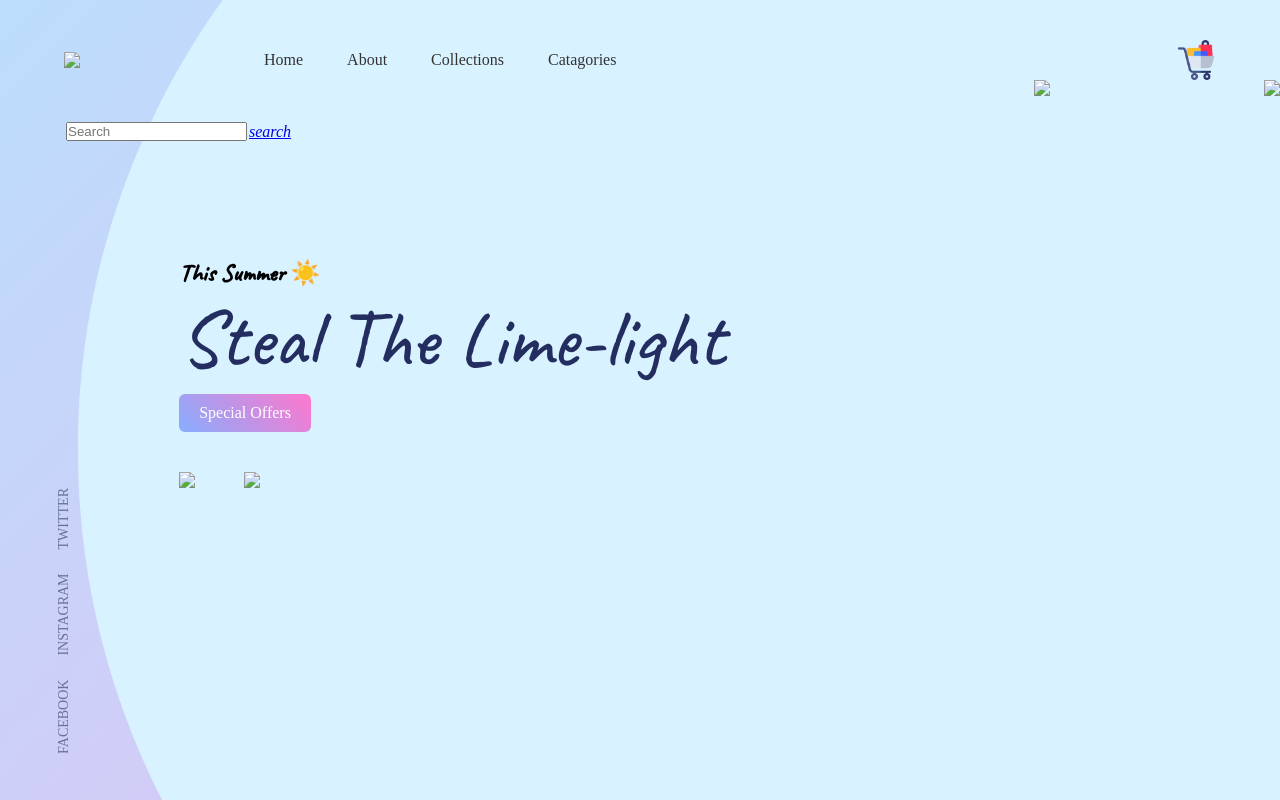
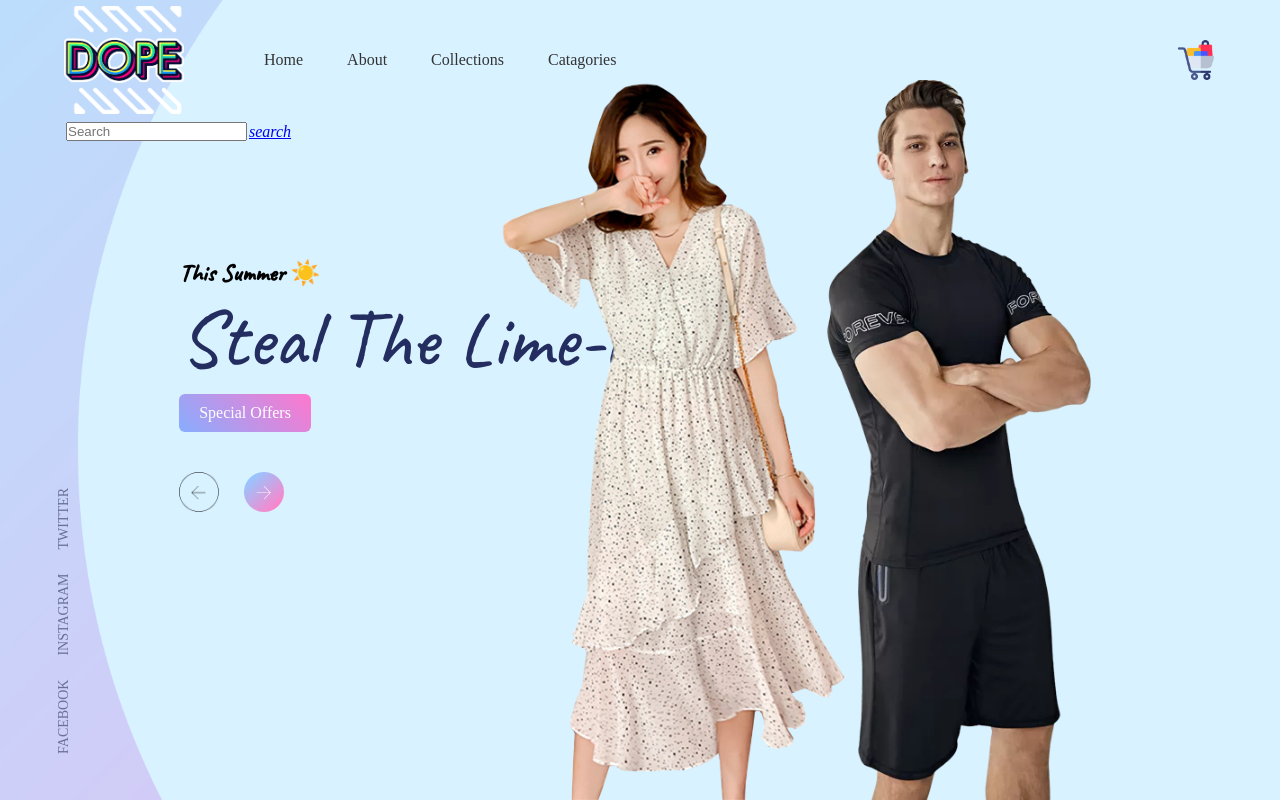
Before and after one commit to Soumodipta-Mukherjee/prince2, a plain HTML site: page index.html in a window 1280 px wide. Drawn offline with Linux system fonts and the light colour scheme; files whose address does not match are found by name.

Commit message:
Update index.html

```diff
--- a/index.html
+++ b/index.html
@@ -11,7 +11,7 @@
 <body>
 	<div class="container">
 		<div class="navbar">
-			<img src="images/logo.png" class="logo">
+			<img src="logo.png" class="logo">
 			<nav>
 				<ul>
 					<li><a href="">Home</a></li>
@@ -45,15 +45,15 @@
 			</h1>
 			<a href="" class="btn">Special Offers</a>
 			<div class="arrow-icons">
-				<img src="images/back-arrow.png">
-				<img src="images/next-arrow.png">
+				<img src="back-arrow.png">
+				<img src="next-arrow.png">
 
 			</div>
 
 
 		</div>
-		<img src="images/img.png" class="feature-img">
-		<img src="images/img2.png" class="feature-img2">
+		<img src="img.png" class="feature-img">
+		<img src="img2.png" class="feature-img2">
 		<div class="social-media">
 			<a href="">FACEBOOK</a>
 			<a href="">INSTAGRAM</a>
```
